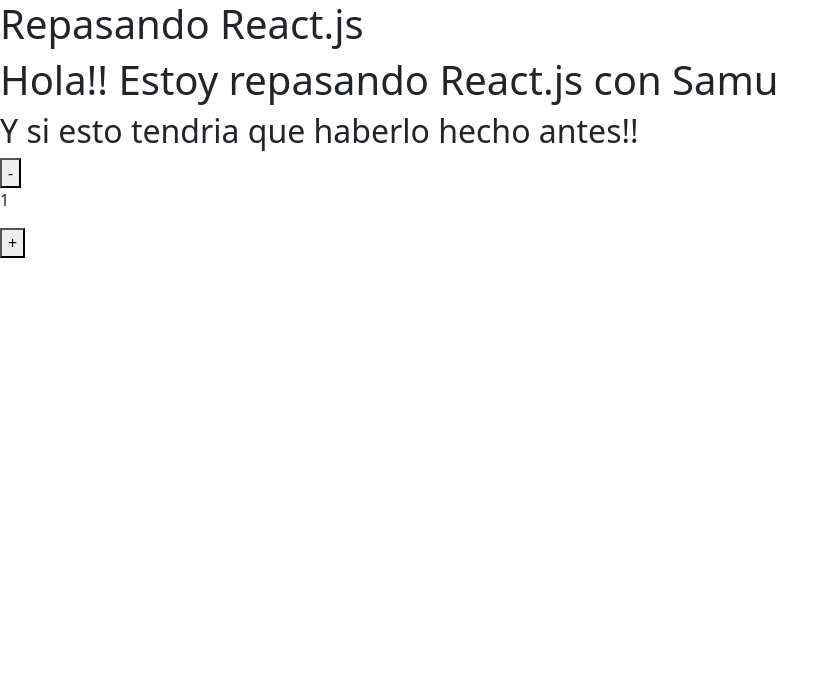
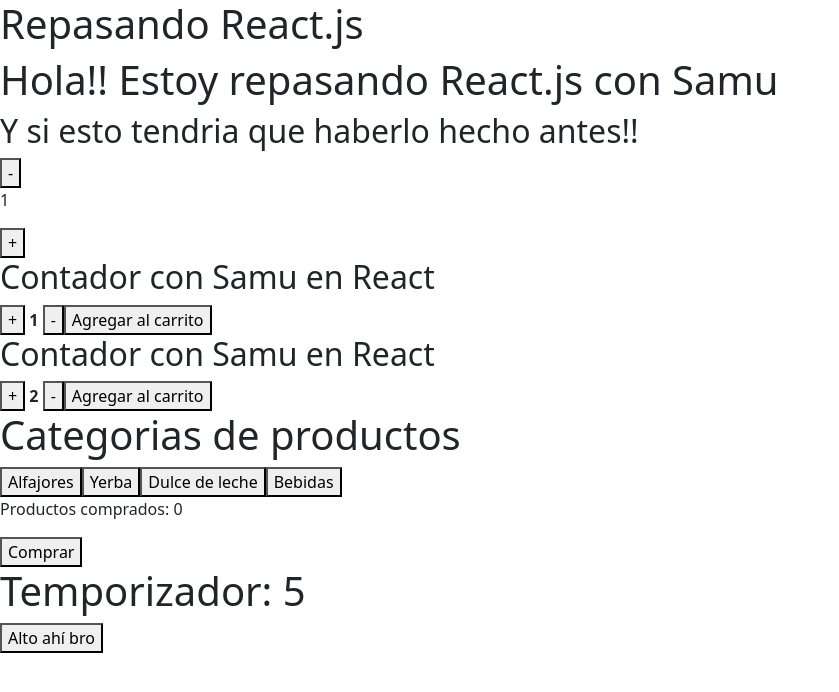
Before and after one commit to Soymigueprogramador/repasando-react, a React (Vite) app: page / in a window 1280 px wide. Shown: the top 692 px of the page, without its empty margins (0-839 px from the left). Built offline with nearby package versions, Linux system fonts and the light colour scheme.

Commit message:
Terminando la clase de componentes 2

```diff
--- a/package.json
+++ b/package.json
@@ -11,6 +11,7 @@
   },
   "dependencies": {
     "bootstrap": "^5.3.3",
+    "prop-types": "^15.8.1",
     "react": "^18.3.1",
     "react-bootstrap": "^2.10.4",
     "react-dom": "^18.3.1"
--- a/src/App.jsx
+++ b/src/App.jsx
@@ -18,8 +18,12 @@
   esto sucede porque cada elemento debe retornar un elemento de JSx.
 
 */
-import TituloPrincipal from './componets/TituloPrincipal/TituloPrincipal.jsx'
-import ItenCount from './componets/ItenCount/ItenCount.jsx'
+import TituloPrincipal from './componets/componentes1/TituloPrincipal/TituloPrincipal'
+import ItenCount from './componets/componentes1/ItenCount/ItenCount'
+import Contador from './componets/componentes2/Contador/Contador'
+import Categorias from './componets/componentes2/Categorias/Categorias'
+import UseRef from './componets/componentes2/useRef/UseRef'
+import Temporizador from './componets/componentes2/Temporizador/Temporizador'
 
 const App = () => {
   // Vamos a escribir la logica
@@ -29,6 +33,11 @@
       <h1> Repasando React.js </h1>
       <TituloPrincipal TituloPrincipal={'Hola!! Estoy repasando React.js con Samu'} esto = {' esto tendria que haberlo hecho antes!!  '} />
       <ItenCount />
+      <Contador stock={100} inicial={1} />
+      <Contador stock={10} inicial={2} />
+      <Categorias categorias={['Alfajores', 'Yerba', 'Dulce de leche', 'Bebidas']} />
+      <UseRef />
+      <Temporizador />
     </>
   )
 }
--- /dev/null
+++ b/src/componets/componentes2/Categorias/Categorias.jsx
@@ -0,0 +1,31 @@
+import { useState, useEffect } from "react"
+import PropTypes from 'prop-types';
+
+const Categorias = () => {
+  const [ categorias, setCategorias ] = useState('');
+
+    useEffect(() => {
+        document.title = `categorias: ${categorias}`;
+    }, [categorias]);
+
+    const manejadorCategorias = (categorias) => {
+        setCategorias(categorias);
+    };
+
+    return (
+    <div>
+        <h1>Categorias de productos</h1>
+        <button onClick={() => manejadorCategorias('Alfajores')}> Alfajores </button>
+        <button onClick={() => manejadorCategorias('Yerba')}> Yerba </button>
+        <button onClick={() => manejadorCategorias('Dulce de leche')}> Dulce de leche </button>
+        <button onClick={() => manejadorCategorias('Bebidas')}> Bebidas </button>
+    </div>
+  )
+}
+
+Categorias.propTypes = {
+    categorias: PropTypes.array.isRequired
+};
+
+
+export default Categorias
--- /dev/null
+++ b/src/componets/componentes2/Contador/Contador.jsx
@@ -0,0 +1,90 @@
+/*
+    Cuando recibimos los valores de un producto desde otro lado tenemos que recibirlos mediante props.
+    esto nos pide 2 parametros que son
+    1 - una variable de referencia ( en este caso es un stock )
+    1 - un valor inicial u dentro de useState(inicial)
+*/
+
+// Trabajando con useEddect.
+// Vamos a cambiarte el titulo a la pestaña del navegador con useEffect.
+/**
+    Para ello seguimos estos pasos.
+    * importamos useEffect.
+    * Hacemos la invocacion d useEffect() y tenemos que pasarle 2 parametros entre los parentesis.
+      1- El primero es una funcion que se ejecutara cuando se monte el componente.
+      2- El segundo parametro es un array de dependencias. este va a contener los estados que va a estar mirando y en caso de que se actualice
+         alguno de ellos se va a ejecutar la funcion que esta dentro del useEffect.
+ */
+
+// Esto se hacia en JavaScript pero no es recomendable en React.js
+    /*
+        if( contador >= 5 ) {
+        document.getElementById('agregar').style.color = 'yellow';
+        document.getElementById('agregar').style.backgroundColor = 'blue';
+    } else if( contador <= 5 ) {
+        document.getElementById('agregar').style.color = '';
+        document.getElementById('agregar').style.backgroundColor = '';
+    } id='agregar' ( el 'id' se lo agregabamos al boton )
+    */
+    // Asi lo hacemos en React.js con los estados y useState.
+    /**
+      * Creamos un estado.
+      * Lo igualamos con useState.
+      * Usamos un condicional para cambiar su valor, esto lo hacemos dentro del useEffect.
+     */
+
+// Cambiando el color al boton de agregar al carrito.
+// Para eso tenemos que seguir estos pasos usando
+
+import { useState, useEffect } from 'react';
+import PropTypes from 'prop-types';
+
+const Contador = ({ stock, inicial }) => {
+    const [contador, setContador] = useState(inicial);
+    const [color, setColor] = useState('black');
+
+    useEffect(() => {
+        document.title = `Contador: ${contador}`;
+
+    if( contador >= 5 ) {
+        setColor('blue')
+    } else {
+        setColor('black')
+    }
+
+    }, [ contador ]);
+
+    const aumentar = () => {
+        if (contador < stock) {
+            setContador(contador + 1);
+        }
+    };
+
+    const disminuir = () => {
+        if (contador > inicial) {
+            setContador(contador - 1);
+        }
+    };
+
+    const agregar = () => {
+        console.log(`Producto agregado al carrito ${contador} item`);
+
+    };
+
+  return (
+    <div>
+      <h2>Contador con Samu en React</h2>
+      <button onClick={aumentar}> + </button>
+      <strong> {contador} </strong>
+      <button onClick={disminuir}> - </button>
+      <button onClick={agregar} style={{color: color}} > Agregar al carrito </button>
+    </div>
+  );
+}
+
+Contador.propTypes = {
+    stock: PropTypes.number.isRequired,
+    inicial: PropTypes.number.isRequired,
+  };
+
+export default Contador;
--- /dev/null
+++ b/src/componets/componentes2/Temporizador/Temporizador.jsx
@@ -0,0 +1,32 @@
+import { useState, useEffect, useRef } from "react";
+
+const Temporizador = () => {
+  const [segundos, setSegundos] = useState(0);
+  const intervalRef = useRef(null);
+
+  useEffect(() => {
+    intervalRef.current = setInterval(() => {
+      setSegundos((segundos) => segundos + 1);
+    }, 1000);
+
+    return () => clearInterval(intervalRef.current);
+  }, []);
+
+  useEffect(() => {
+    document.title = `segundos: ${segundos}`;
+  }, [segundos]);
+
+  const altoAhiBro = () => {
+    clearInterval(intervalRef.current);
+    intervalRef.current = null;
+  };
+
+  return (
+    <div>
+      <h1>Temporizador: {segundos}</h1>
+      <button onClick={altoAhiBro}>Alto ahí bro</button>
+    </div>
+  );
+};
+
+export default Temporizador;
--- /dev/null
+++ b/src/componets/componentes2/useRef/UseRef.jsx
@@ -0,0 +1,19 @@
+import { useRef } from "react";
+
+const UseRef = () => {
+  const productosComprados = useRef(0);
+
+  const comprar = () => {
+    productosComprados.current + 1;
+    console.log(productosComprados.current);
+  };
+
+  return (
+    <div>
+      <p>Productos comprados: {productosComprados.current}</p>
+      <button onClick={comprar}>Comprar</button>
+    </div>
+  );
+}
+
+export default UseRef;
```
Also changed, not shown: src/componets/componentes2.jsx (added, +39 -0 lines), src/componets/componentes2/componentes2.jsx (added, +32 -0 lines), src/componets/componentes1/ItenCount/ItenCount.jsx (renamed from src/componets/ItenCount/ItenCount.jsx), src/componets/componentes1/TituloPrincipal/TituloPrincipal.jsx (renamed from src/componets/TituloPrincipal/TituloPrincipal.jsx), src/componets/componentes1/componentes1.jsx (renamed from src/componets/componentes1.jsx), 1 other file (tests, documents, lock files or other folders).
